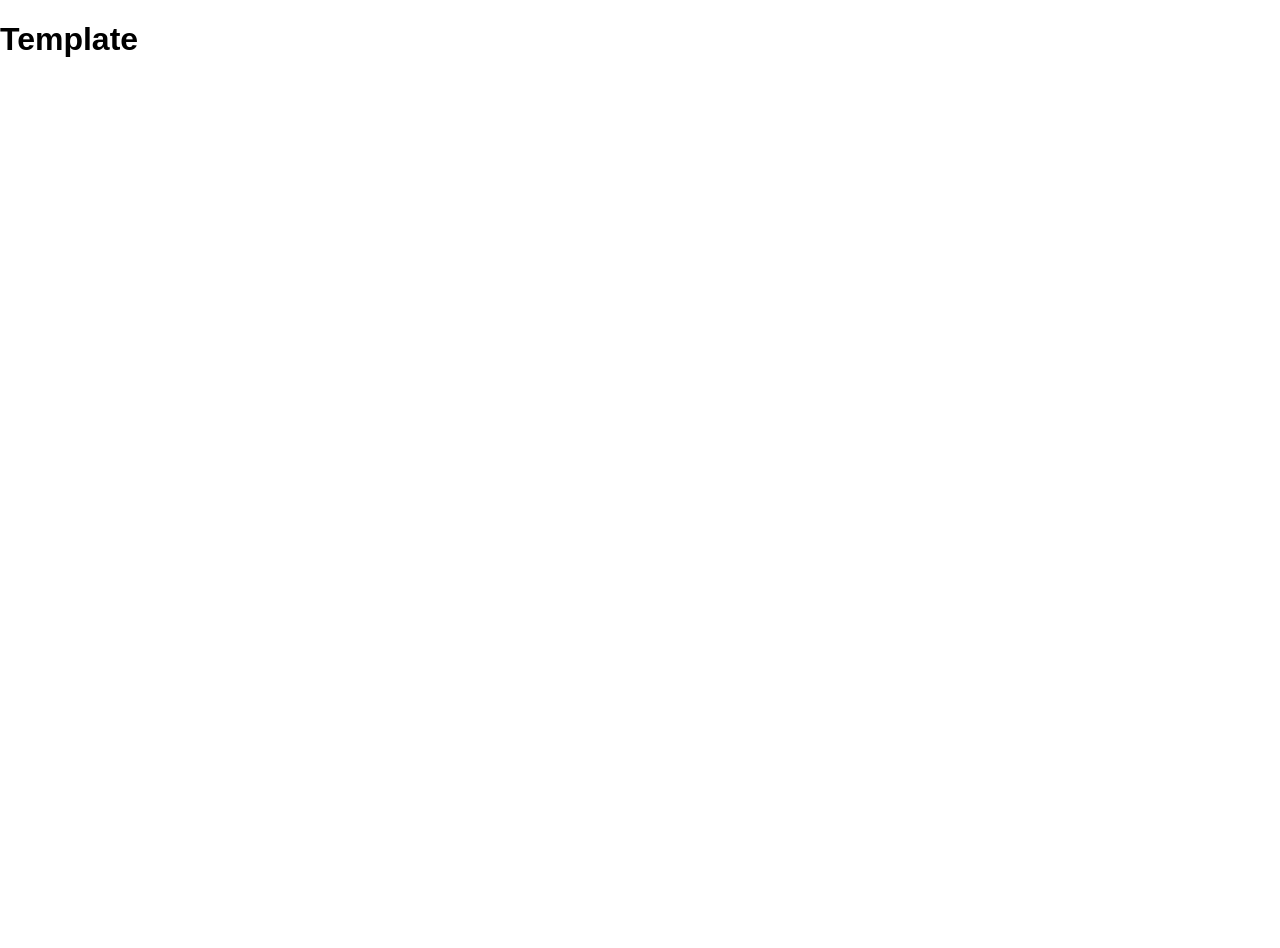
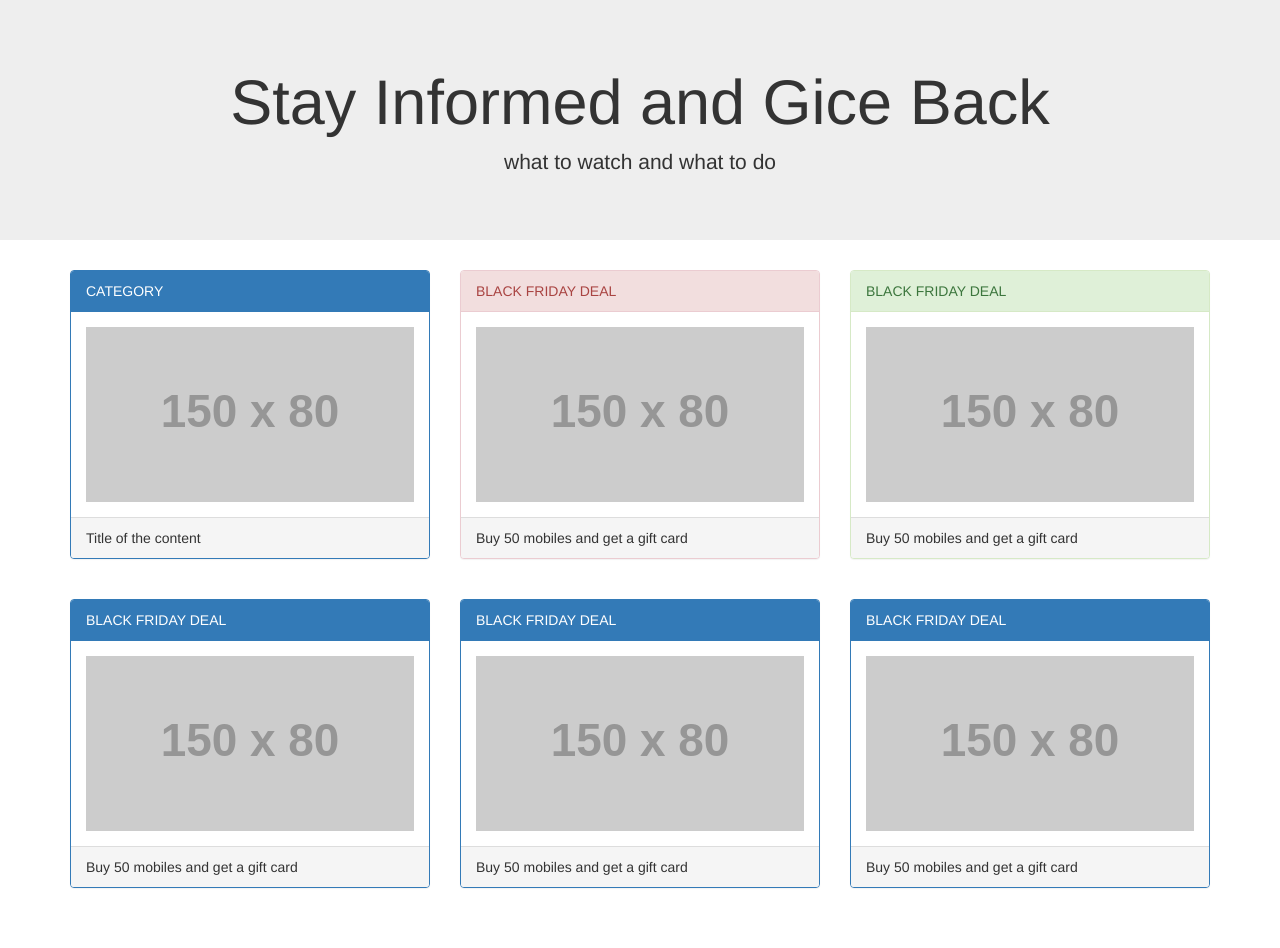
Before and after one commit to SantaKaus/Hack-Davis, a Flask app: page / in a window 1280 px wide. Before the commit the page is almost empty. Before the commit the page ends 57 px from the top, so only its background shows below. Run offline with Flask 2, Linux system fonts and the light colour scheme; grey boxes labelled with a size stand in for pictures from a placeholder-image service; some libraries are stand-ins or nearby versions.

Commit message:
inital front end

```diff
--- a/templates/index.html
+++ b/templates/index.html
@@ -1,9 +1,125 @@
 {% extends 'base.html' %}
 
 {% block head %}
+<title>Bootstrap Example</title>
+  <meta charset="utf-8">
+  <meta name="viewport" content="width=device-width, initial-scale=1">
+  <link rel="stylesheet" href="https://maxcdn.bootstrapcdn.com/bootstrap/3.4.1/css/bootstrap.min.css">
+  <script src="https://ajax.googleapis.com/ajax/libs/jquery/3.5.1/jquery.min.js"></script>
+  <script src="https://maxcdn.bootstrapcdn.com/bootstrap/3.4.1/js/bootstrap.min.js"></script>
+  <style>
+    /* Remove the navbar's default rounded borders and increase the bottom margin
+    .navbar {
+      margin-bottom: 50px;
+      border-radius: 0;
+    }*/
 
+    /* Remove the jumbotron's default bottom margin */
+     .jumbotron {
+      margin-bottom: 40;
+    }
+
+    /* Add a gray background color and some padding to the footer
+    footer {
+      background-color: #f2f2f2;
+      padding: 25px;
+    }*/
+
+  </style>
 {% endblock %}
 
 {% block body %}
-<h1>Template</h1>
+<div class="jumbotron">
+    <div class="container text-center">
+      <h1>Stay Informed and Gice Back</h1>
+      <p>what to watch and what to do</p>
+    </div>
+  </div>
+  <!--  NAVIGATION BAR
+  <nav class="navbar navbar-inverse">
+    <div class="container-fluid">
+      <div class="navbar-header">
+        <button type="button" class="navbar-toggle" data-toggle="collapse" data-target="#myNavbar">
+          <span class="icon-bar"></span>
+          <span class="icon-bar"></span>
+          <span class="icon-bar"></span>
+        </button>
+        <a class="navbar-brand" href="#">Logo</a>
+      </div>
+      <div class="collapse navbar-collapse" id="myNavbar">
+        <ul class="nav navbar-nav">
+          <li class="active"><a href="#">Home</a></li>
+          <li><a href="#">Products</a></li>
+          <li><a href="#">Deals</a></li>
+          <li><a href="#">Stores</a></li>
+          <li><a href="#">Contact</a></li>
+        </ul>
+        <ul class="nav navbar-nav navbar-right">
+          <li><a href="#"><span class="glyphicon glyphicon-user"></span> Your Account</a></li>
+          <li><a href="#"><span class="glyphicon glyphicon-shopping-cart"></span> Cart</a></li>
+        </ul>
+      </div>
+    </div>
+  </nav>
+  -->
+  <div class="container">
+    <div class="row">
+      <div class="col-sm-4">
+        <div class="panel panel-primary">
+          <div class="panel-heading">CATEGORY</div>
+          <div class="panel-body"><img src="https://placehold.it/150x80?text=IMAGE" class="img-responsive" style="width:100%" alt="Image"></div>
+          <div class="panel-footer">Title of the content</div>
+        </div>
+      </div>
+      <div class="col-sm-4">
+        <div class="panel panel-danger">
+          <div class="panel-heading">BLACK FRIDAY DEAL</div>
+          <div class="panel-body"><img src="https://placehold.it/150x80?text=IMAGE" class="img-responsive" style="width:100%" alt="Image"></div>
+          <div class="panel-footer">Buy 50 mobiles and get a gift card</div>
+        </div>
+      </div>
+      <div class="col-sm-4">
+        <div class="panel panel-success">
+          <div class="panel-heading">BLACK FRIDAY DEAL</div>
+          <div class="panel-body"><img src="https://placehold.it/150x80?text=IMAGE" class="img-responsive" style="width:100%" alt="Image"></div>
+          <div class="panel-footer">Buy 50 mobiles and get a gift card</div>
+        </div>
+      </div>
+    </div>
+  </div><br>
+
+  <div class="container">
+    <div class="row">
+      <div class="col-sm-4">
+        <div class="panel panel-primary">
+          <div class="panel-heading">BLACK FRIDAY DEAL</div>
+          <div class="panel-body"><img src="https://placehold.it/150x80?text=IMAGE" class="img-responsive" style="width:100%" alt="Image"></div>
+          <div class="panel-footer">Buy 50 mobiles and get a gift card</div>
+        </div>
+      </div>
+      <div class="col-sm-4">
+        <div class="panel panel-primary">
+          <div class="panel-heading">BLACK FRIDAY DEAL</div>
+          <div class="panel-body"><img src="https://placehold.it/150x80?text=IMAGE" class="img-responsive" style="width:100%" alt="Image"></div>
+          <div class="panel-footer">Buy 50 mobiles and get a gift card</div>
+        </div>
+      </div>
+      <div class="col-sm-4">
+        <div class="panel panel-primary">
+          <div class="panel-heading">BLACK FRIDAY DEAL</div>
+          <div class="panel-body"><img src="https://placehold.it/150x80?text=IMAGE" class="img-responsive" style="width:100%" alt="Image"></div>
+          <div class="panel-footer">Buy 50 mobiles and get a gift card</div>
+        </div>
+      </div>
+    </div>
+  </div><br><br>
+
+  <!-- <footer class="container-fluid text-center">
+    <p>Online Store Copyright</p>
+    <form class="form-inline">Get deals:
+      <input type="email" class="form-control" size="50" placeholder="Email Address">
+      <button type="button" class="btn btn-danger">Sign Up</button>
+    </form>
+  </footer> -->
+
 {% endblock %}
```
Also changed, not shown: 1 other file.
